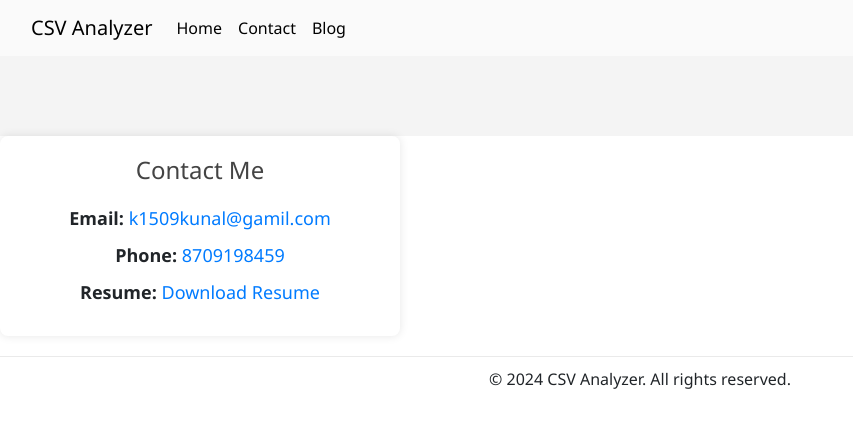
After one commit to kunal042/csv_analyzer, a Django app: page /contact in a window 1280 px wide. The commit adds this page. Shown: the top 428 px of the page, without its empty margins (0-853 px from the left). Run offline with Django 4.2, Linux system fonts and the light colour scheme; some libraries are stand-ins or nearby versions.

Commit message:
add templates in django projoect

```diff
--- /dev/null
+++ b/csv_analyzer/analyzer/static/analyzer/css/style.css
@@ -0,0 +1,73 @@
+*{
+    margin: 0;
+    padding: 0;
+    font-family: 'Segoe UI', Tahoma, Geneva, Verdana, sans-serif;
+}
+
+
+.nav-bg{
+    background-color: #fafafa;
+    color: black;
+}
+.nav-bg div a{
+    color: black;
+}
+
+.conatiner{
+    background-color: #732a2a;
+    display: flex;
+    align-items: center;
+    justify-content: center;
+}
+
+.conatiner h1{
+    text-align: center;
+    font-size: 24px;
+}
+
+/*
+Conatact Page
+*/
+
+.contact {
+    font-family: Arial, sans-serif;
+    background-color: #f4f4f4;
+    color: #333;
+    margin: 0;
+    padding: 0;
+    display: flex;
+    justify-content: center;
+    align-items: center;
+    height: 10vh;
+}
+
+.contact-container {
+    background-color: #fff;
+    padding: 20px;
+    border-radius: 8px;
+    box-shadow: 0 0 10px rgba(0, 0, 0, 0.1);
+    text-align: center;
+    max-width: 400px;
+    width: 100%;
+}
+
+.contact-container h1 {
+    margin-bottom: 20px;
+    font-size: 24px;
+    color: #444;
+}
+
+.contact-info p {
+    margin: 10px 0;
+    font-size: 18px;
+}
+
+.contact-info a {
+    color: #007BFF;
+    text-decoration: none;
+    transition: color 0.3s;
+}
+
+.contact-info a:hover {
+    color: #0056b3;
+}
--- a/csv_analyzer/analyzer/templates/analyzer/base.html
+++ b/csv_analyzer/analyzer/templates/analyzer/base.html
@@ -1,3 +1,4 @@
+{% load static %}
 <!DOCTYPE html>
 <html>
 <head>
@@ -5,19 +6,9 @@
     {% block title %}Django CSV Analyzer{% endblock %}
      </title>
     <link rel="stylesheet" href="https://stackpath.bootstrapcdn.com/bootstrap/4.5.2/css/bootstrap.min.css">
+    <link rel="stylesheet" href="{%  static '/analyzer/css/style.css' %}">
     <style>
-        body {
-            padding-top: 60px;
-        }
-        .navbar {
-            margin-bottom: 20px;
-        }
-        .container {
-            max-width: 800px;
-        }
-        .card {
-            margin-top: 20px;
-        }
+
         footer {
             text-align: center;
             padding: 10px 0;
@@ -27,24 +18,42 @@
     </style>
 </head>
 <body>
-    <nav class="navbar navbar-expand-lg navbar-light bg-light fixed-top">
-        <a class="navbar-brand" href="#">CSV Analyzer</a>
-        <button class="navbar-toggler" type="button" data-toggle="collapse" data-target="#navbarNav" aria-controls="navbarNav" aria-expanded="false" aria-label="Toggle navigation">
+    <nav class="navbar navbar-expand-lg bg-body-tertiary nav-bg" >
+        <div class="container-fluid">
+          <a class="navbar-brand" href="{% url  'upload_file' %}">CSV Analyzer</a>
+          <button class="navbar-toggler" type="button" data-bs-toggle="collapse" data-bs-target="#navbarNavDropdown" aria-controls="navbarNavDropdown" aria-expanded="false" aria-label="Toggle navigation">
             <span class="navbar-toggler-icon"></span>
           </button>
-        <div class="collapse navbar-collapse" id="navbarNav">
-            <ul class="navbar-nav ml-auto">
+          <div class="collapse navbar-collapse" id="navbarNavDropdown">
+            <ul class="navbar-nav">
               <li class="nav-item">
-                    <a class="nav-link" href="{% url 'upload_file' %}">Upload CSV</a>
+                <a class="nav-link active" aria-current="page" href="{% url  'upload_file' %}">Home</a>
+              </li>
+              <li class="nav-item">
+                <a class="nav-link" href="{% url  'contact' %}">Contact</a>
+              </li>
+              <li class="nav-item">
+                <a class="nav-link" href="#">Blog</a>
+              </li>
+              <!-- <li class="nav-item dropdown">
+                <a class="nav-link dropdown-toggle" href="#" role="button" data-bs-toggle="dropdown" aria-expanded="false">
+                  Dropdown link
+                </a>
+                <ul class="dropdown-menu">
+                  <li><a class="dropdown-item" href="#">Action</a></li>
+                  <li><a class="dropdown-item" href="#">Another action</a></li>
+                  <li><a class="dropdown-item" href="#">Something else here</a></li>
+                </ul> -->
               </li>
             </ul>
           </div>
+        </div>
       </nav>
 
-    <div class="container">
+
 {% block content %}
 {% endblock %}
-    </div>
+
 
     <footer>
         <p>&copy; 2024 CSV Analyzer. All rights reserved.</p>
--- /dev/null
+++ b/csv_analyzer/analyzer/templates/analyzer/contact.html
@@ -0,0 +1,20 @@
+{% extends 'analyzer/base.html' %}
+{% load static %}
+
+{% block title %} Contact {% endblock %}
+
+
+
+{% block content %}
+<div class="contact" >
+
+</div>
+    <div class="contact-container">
+        <h1>Contact Me</h1>
+        <div class="contact-info">
+            <p><strong>Email:</strong> <a href="mailto:k1509kunal@gmail.com">k1509kunal@gamil.com</a></p>
+            <p><strong>Phone:</strong> <a href="tel:+91 8709198459">8709198459</a></p>
+            <p><strong>Resume:</strong> <a href="" target="_blank">Download Resume</a></p>
+        </div>
+</div>
+{% endblock %}
--- a/csv_analyzer/analyzer/urls.py
+++ b/csv_analyzer/analyzer/urls.py
@@ -7,4 +7,5 @@ from . import views
 urlpatterns = [
     path('', views.upload_file, name='upload_file'),
     path('process/<int:pk>/', views.process_file, name='process_file'),
+    path('contact', views.contact, name='contact'),
 ] + static(settings.MEDIA_URL, document_root=settings.MEDIA_ROOT)
--- a/csv_analyzer/analyzer/views.py
+++ b/csv_analyzer/analyzer/views.py
@@ -89,3 +89,7 @@ def process_file(request, pk):
         'plots': plots,
     }
     return render(request, 'analyzer/process.html', context)
+
+
+def contact(request):
+    return render(request, 'analyzer/contact.html')
```
Also changed, not shown: csv_analyzer/analyzer/templates/analyzer/process.html (+11 -10 lines), csv_analyzer/analyzer/templates/analyzer/upload.html (+8 -5 lines), csv_analyzer/db.sqlite3, 1 other file. Lines whose indentation alone changed are shown as unchanged.
